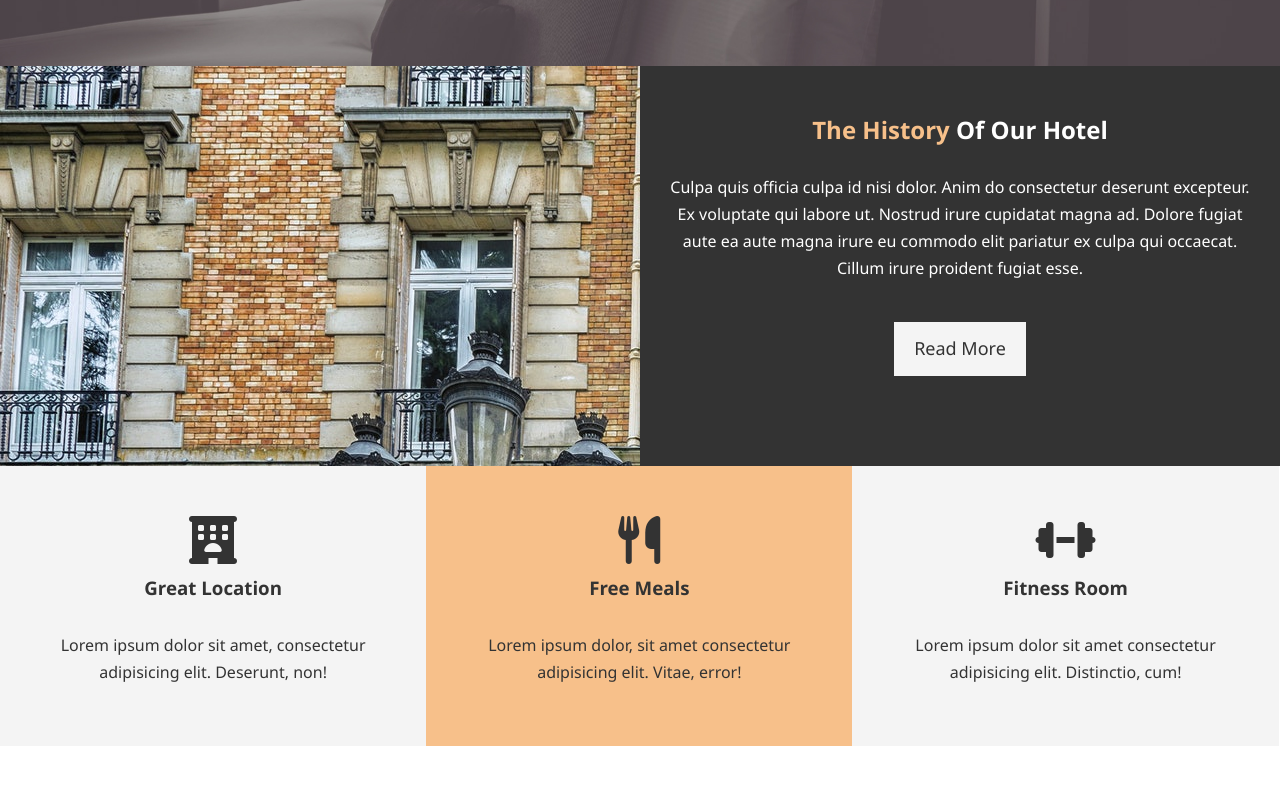
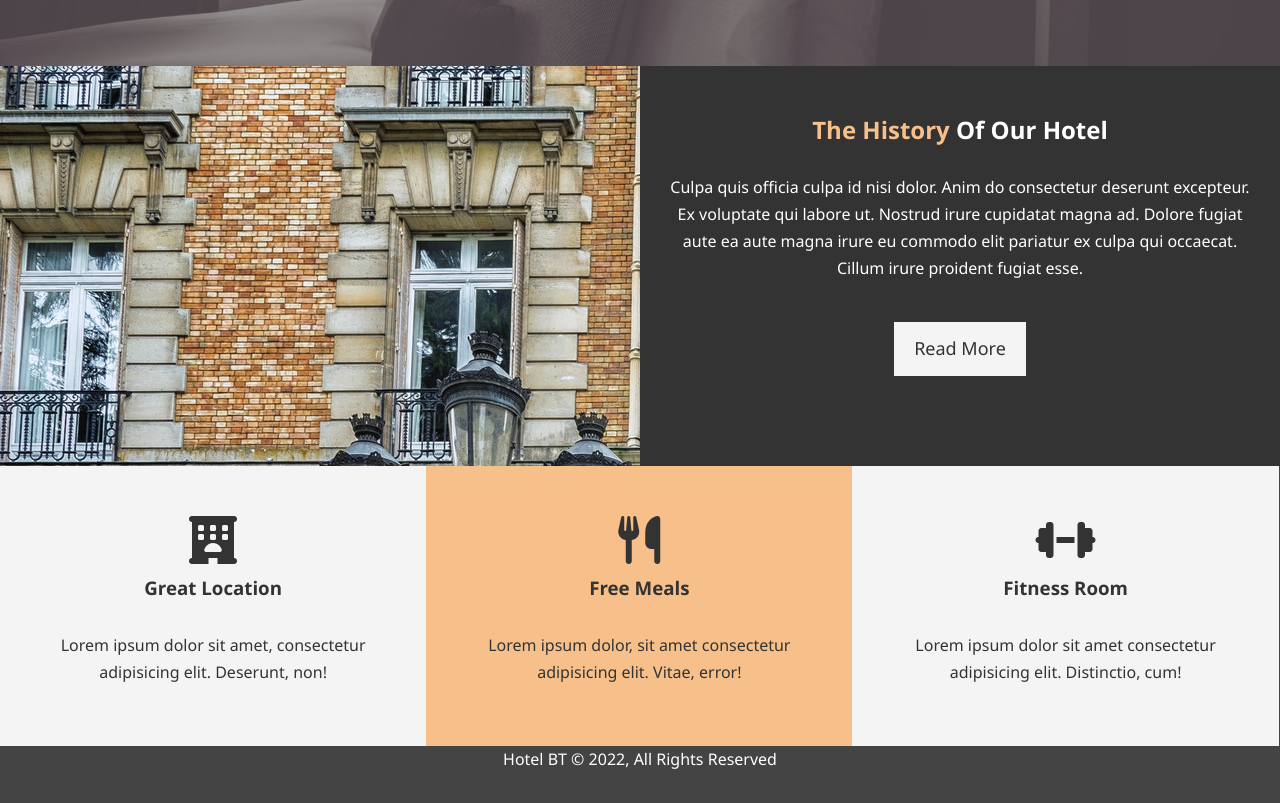
Before and after one commit to xiillii/HtmlSandbox, a plain HTML site: page HotelWebsite/index.html in a window 1280 px wide. Shown: the part 628-1431 px from the top of the page. Before the commit the page ends 1374 px from the top, so only its background shows below. Drawn offline with Linux system fonts and the light colour scheme.

Commit message:
Hotel website section footer

```diff
--- a/HotelWebsite/css/style.css
+++ b/HotelWebsite/css/style.css
@@ -179,3 +179,11 @@ p {
 .box i {
   margin-bottom: 10px;
 }
+
+/* Footer */
+#main-footer {
+  text-align: center;
+  background: #444;
+  color: #fff;
+  padding: 20px;
+}
--- a/HotelWebsite/index.html
+++ b/HotelWebsite/index.html
@@ -85,5 +85,9 @@
         </p>
       </div>
     </section>
+
+    <footer id="main-footer">
+      <p>Hotel BT &copy; 2022, All Rights Reserved</p>
+    </footer>
   </body>
 </html>
```
